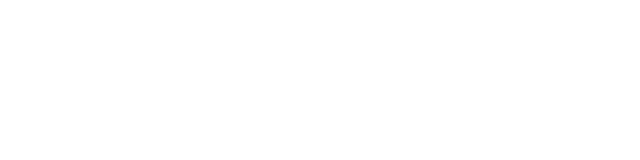
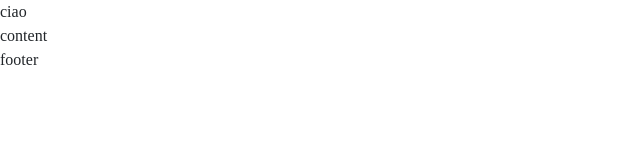
Before and after one commit to Andrea030105/vite-boolflix, a Vue app: page / in a window 1280 px wide. Shown: the top 160 px of the page, without its empty margins (0-640 px from the left). Built offline with nearby package versions, Linux system fonts and the light colour scheme.

Commit message:
boilerplate-done

```diff
--- a/package.json
+++ b/package.json
@@ -9,6 +9,7 @@
     "preview": "vite preview"
   },
   "dependencies": {
+    "@fontsource-variable/montserrat": "^5.2.8",
     "axios": "^1.13.4",
     "bootstrap": "^5.3.8",
     "vue": "^3.5.24"
--- a/src/App.vue
+++ b/src/App.vue
@@ -1,11 +1,24 @@
 <script>
+
+import AppHeader from './components/AppHeader.vue';
+import AppContent from './components/AppContent.vue';
+import AppFooter from './components/AppFooter.vue';
+
 export default {
-
+  components: {
+    AppHeader,
+    AppContent,
+    AppFooter
+  }
 }
 </script>
 <template>
-  <div>
 
-  </div>
+  <AppHeader />
+  <AppContent />
+  <AppFooter />
+
 </template>
-<style lang="scss"></style>
+<style lang="scss">
+@use './style/generals.scss' as *;
+</style>
--- /dev/null
+++ b/src/components/AppContent.vue
@@ -0,0 +1,11 @@
+<script>
+export default {
+
+}
+</script>
+<template>
+    <div>
+        content
+    </div>
+</template>
+<style lang="scss" scoped></style>
--- /dev/null
+++ b/src/components/AppFooter.vue
@@ -0,0 +1,11 @@
+<script>
+export default {
+
+}
+</script>
+<template>
+    <div>
+        footer
+    </div>
+</template>
+<style lang="scss" scoped></style>
--- /dev/null
+++ b/src/components/AppHeader.vue
@@ -0,0 +1,11 @@
+<script>
+export default {
+
+}
+</script>
+<template>
+    <div>
+        ciao
+    </div>
+</template>
+<style lang="scss" scoped></style>
--- a/src/style/generals.scss
+++ b/src/style/generals.scss
@@ -2,4 +2,5 @@
   padding: 0;
   margin: 0;
   box-sizing: border-box;
+  font-family: "Monserrat";
 }
```
Also changed, not shown: 1 other file (tests, documents, lock files or other folders).
